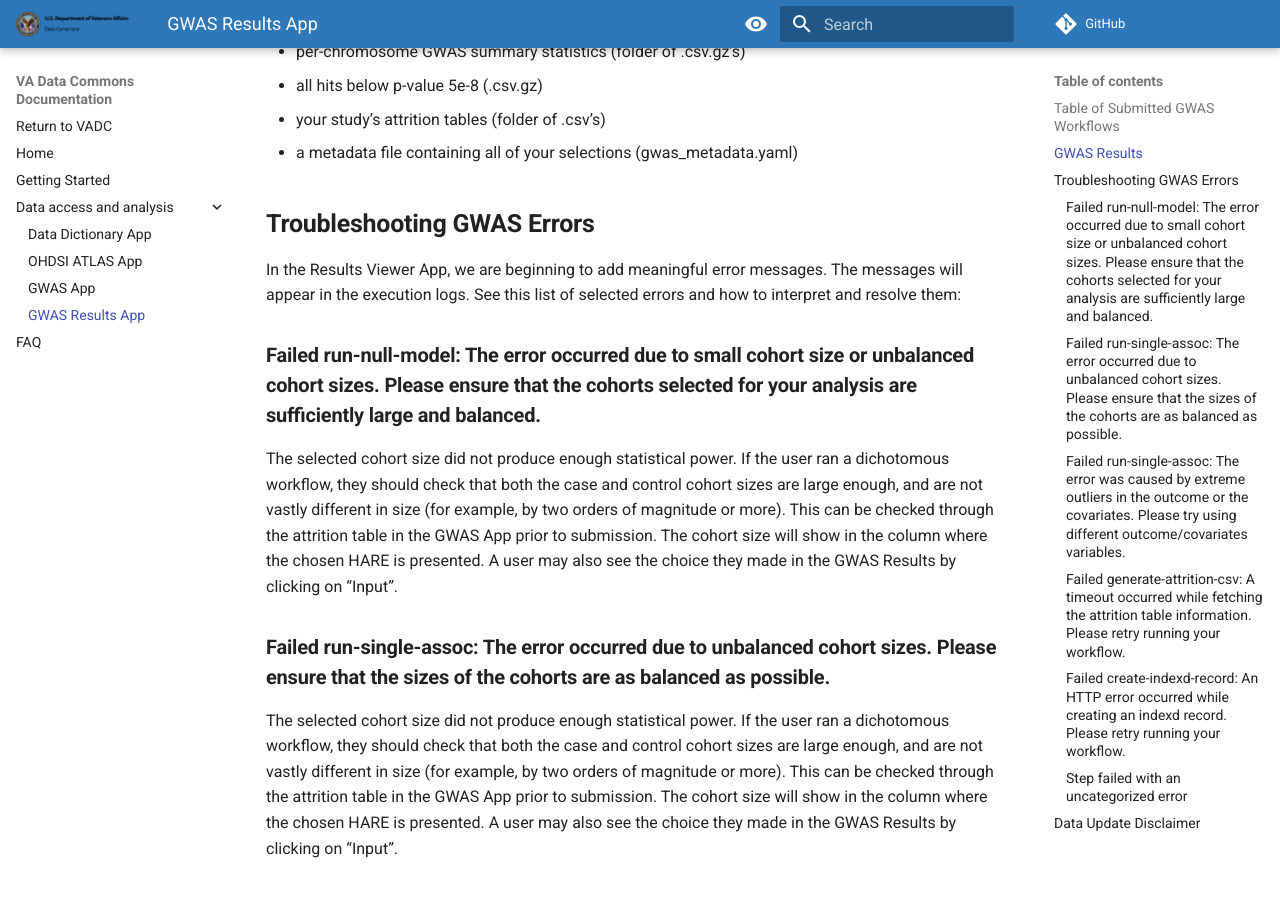
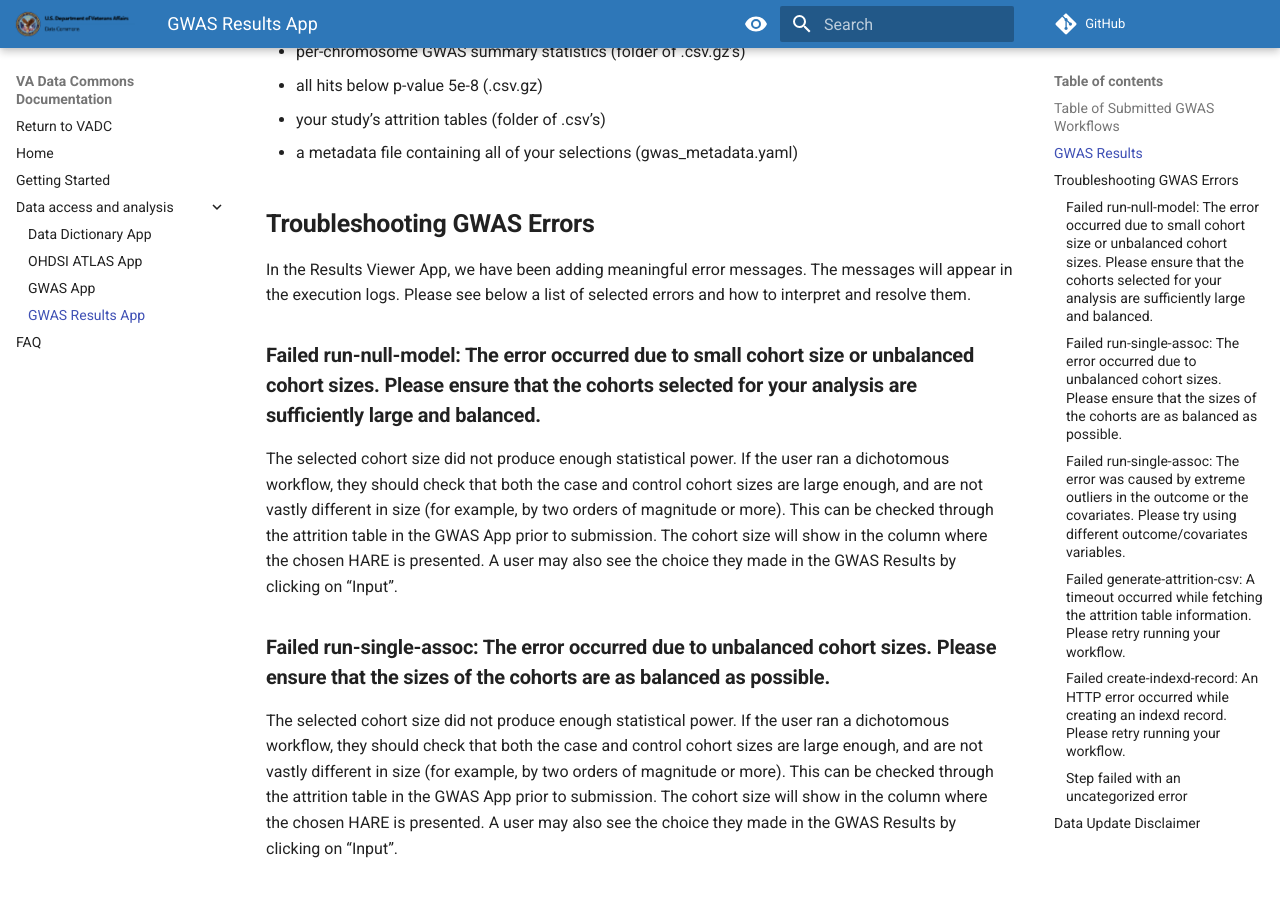
Before and after one commit to uc-cdis/vadc-mkdocs-staging, an MkDocs documentation site: the page built from docs/data-analysis/gwas-results.md, in a window 1280 px wide and 900 px high, scrolled down 1234 px. Shown: the top 897 px of the window. Built offline with MkDocs 1.6.1 and Material for MkDocs 9.7.7, drawn with Linux system fonts in a browser that asks for light colours; comment, search, counter and statistics services are not loaded.

Commit message:
update with Noah's requested changes

```diff
--- a/docs/data-analysis/gwas-results.md
+++ b/docs/data-analysis/gwas-results.md
@@ -33,7 +33,7 @@ The **Actions** column....
 
 ## **Troubleshooting GWAS Errors**
 
-In the Results Viewer App, we are beginning to add meaningful error messages. The messages will appear in the execution logs. See this list of selected errors and how to interpret and resolve them:
+In the Results Viewer App, we have been adding meaningful error messages. The messages will appear in the execution logs. Please see below a list of selected errors and how to interpret and resolve them.
 
 ### **Failed run-null-model: The error occurred due to small cohort size or unbalanced cohort sizes. Please ensure that the cohorts selected for your analysis are sufficiently large and balanced.**
 
```
